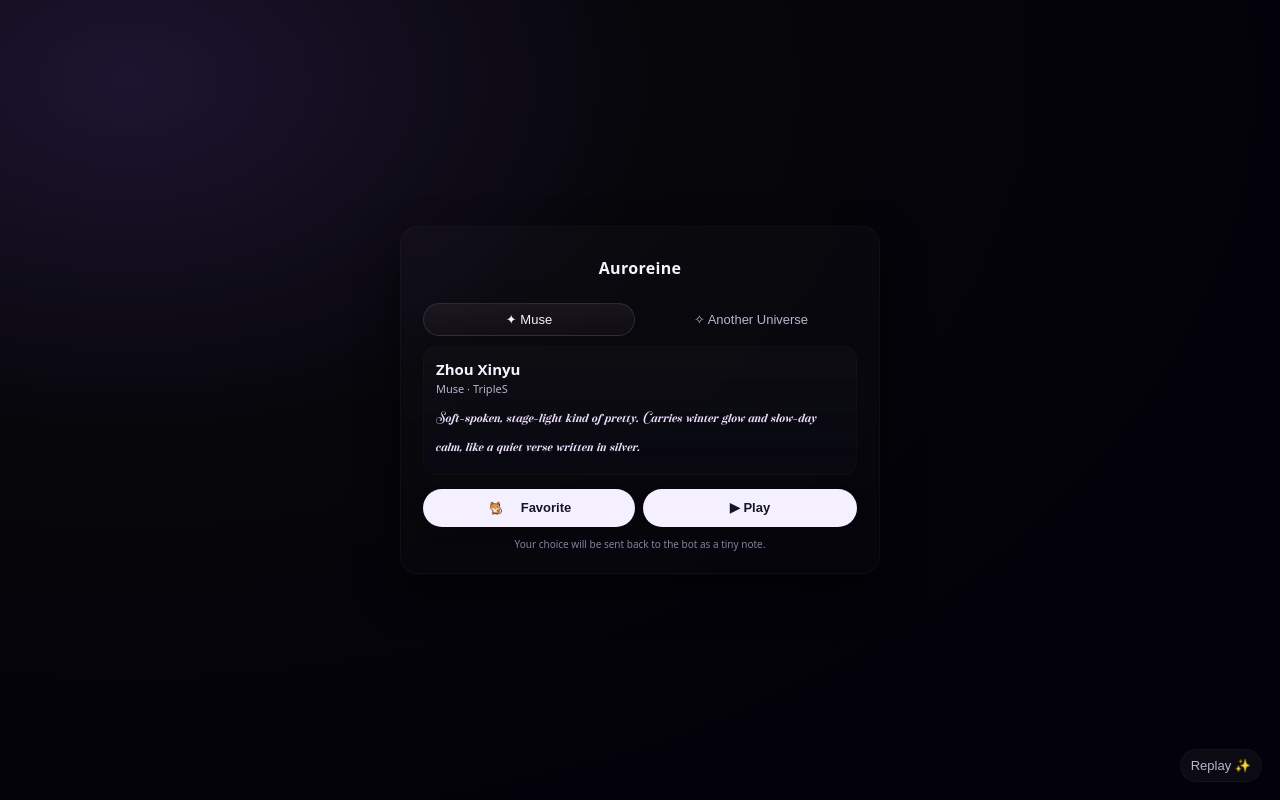
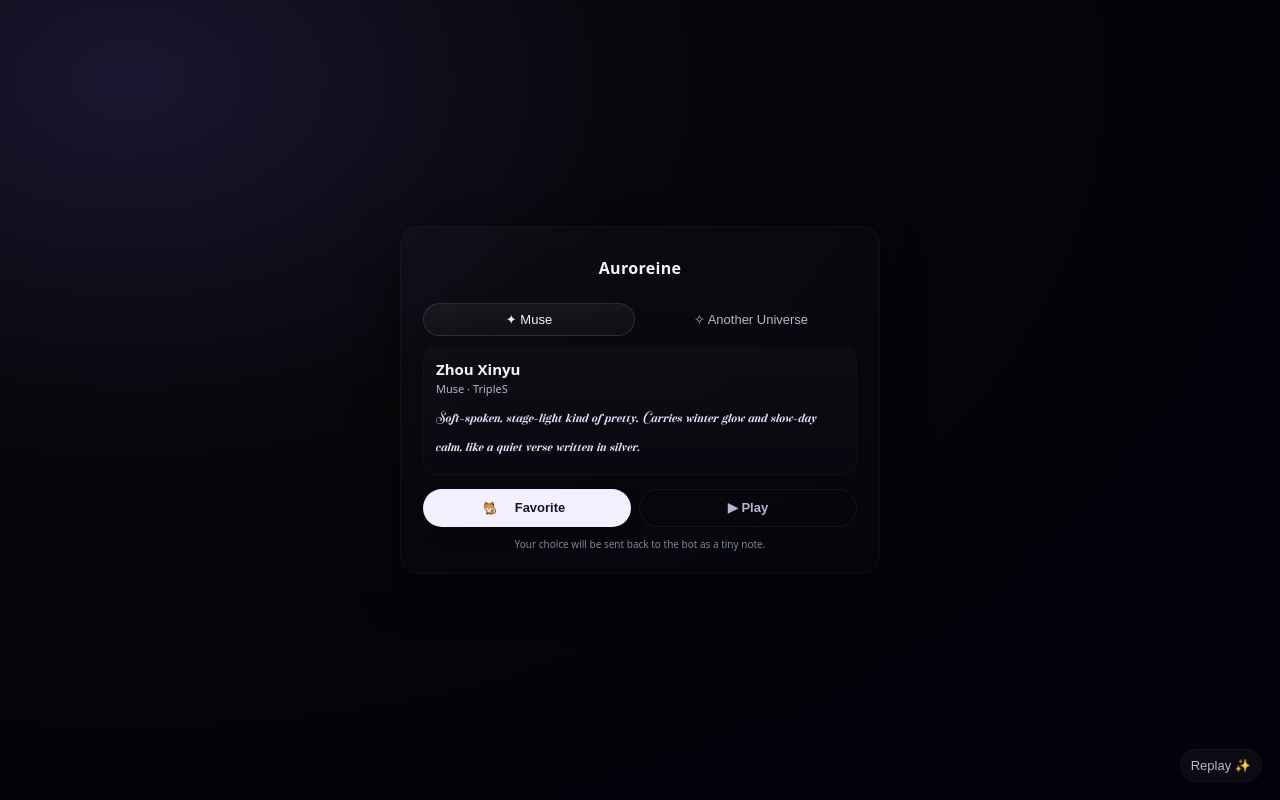
Before and after one commit to aintgely/Auroreine-miniapp, a plain HTML site: page index.html in a window 1280 px wide. Drawn offline with Linux system fonts and the light colour scheme.

Commit message:
Update index.html

```diff
--- a/index.html
+++ b/index.html
@@ -5,16 +5,6 @@
 <meta name="viewport" content="width=device-width,initial-scale=1" />
 <title>Mini Profiles — Isaline (Glass Door)</title>
 <style>
-  /* micro animations for fav & play states */
- /* tighter spacing between fox icon and label */
-/* tighter spacing between fox icon and label */
-#favBtn {
-  padding-left: 8px;     /* ← lebih rapat */
-  padding-right: 16px;
-  background: #f5f0ff;
-  color: #161622;
-  box-shadow: 0 6px 18px rgba(0,0,0,0.06);
-}
 
 /* label text spacing */
 #favBtn .label-text {
@@ -197,22 +187,21 @@
 button.ghost{background:transparent;color:var(--soft);border:1px solid rgba(255,255,255,0.06)}
 
 /* fox default (make fav and play look identical initially) */
+/* tighter spacing between fox icon and label */
 #favBtn {
-  color: var(--soft);
+  padding-left: 8px;     /* ← lebih rapat */
+  padding-right: 16px;
   background: #f5f0ff;
   color: #161622;
   box-shadow: 0 6px 18px rgba(0,0,0,0.06);
-  padding-left: 18px;
-  padding-right: 18px;
 }
-#playBtn {
-  background: #f5f0ff;
-  color: #161622;
-  box-shadow: 0 6px 18px rgba(0,0,0,0.06);
-  padding-left: 18px;
-  padding-right: 18px;
+
+/* label text spacing */
+#favBtn .label-text {
+  margin-left: 2px;      /* ← lebih dekat ke gif */
+  display: inline-block;
+  vertical-align: middle;
 }
-#favBtn:hover, #playBtn:hover { transform: translateY(-2px); transition: transform 120ms ease; }
 
 /* fav active: color, background, glow & wiggle */
 #favBtn.fav-active {
```
